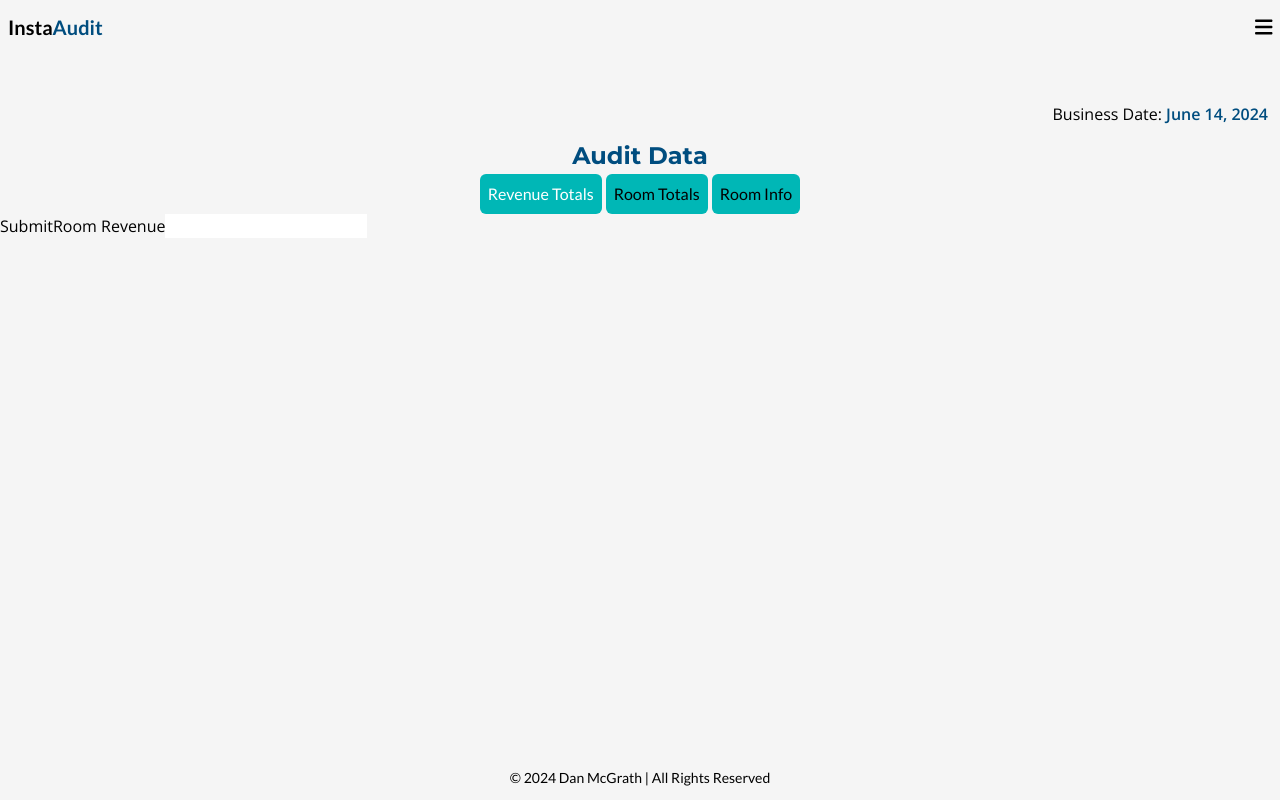
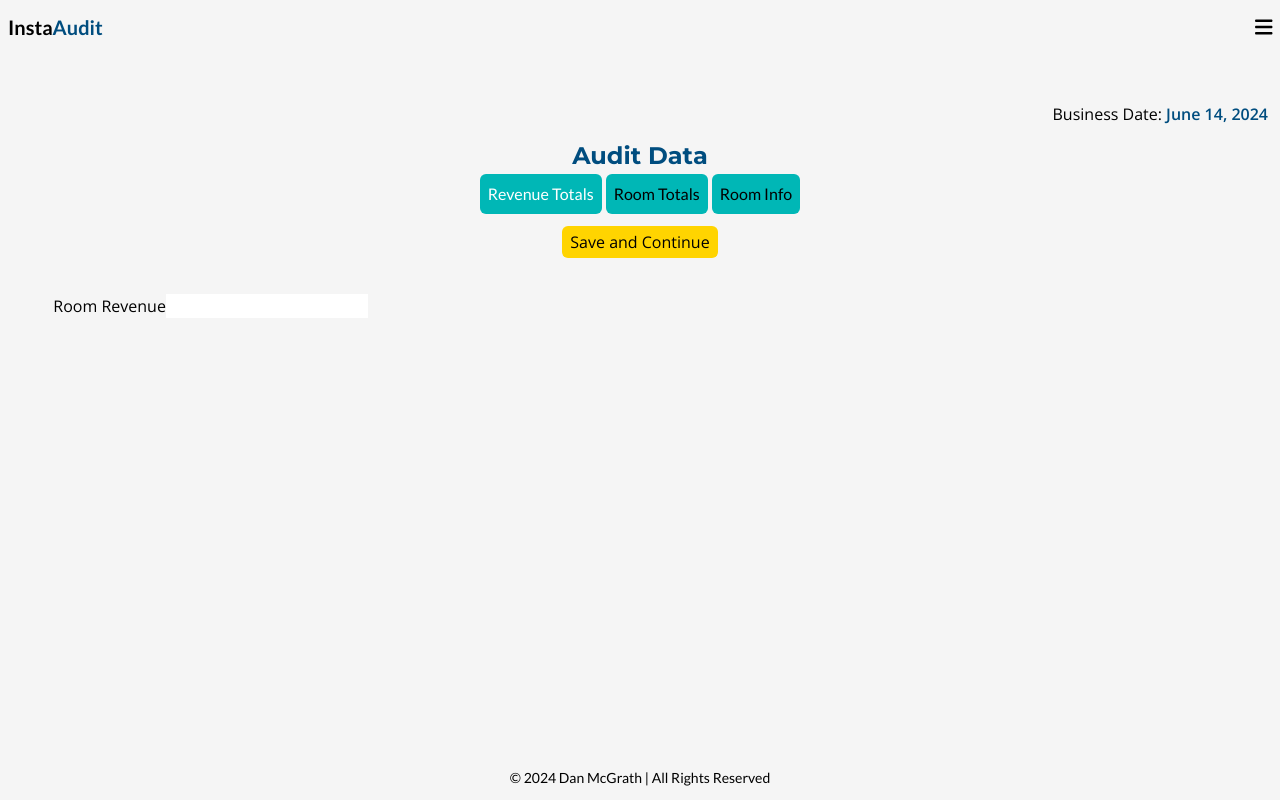
Before and after one commit to Dan-McGrath/InstaAudit, a React (Vite) app in the folder frontend/: page /dashboard/audit/submit in a window 1280 px wide. Built offline with nearby package versions, Linux system fonts and the light colour scheme; no server answers.

Commit message:
create func to change form page and save current data

```diff
--- a/frontend/src/pages/Audit/AuditForm/AuditForm.jsx
+++ b/frontend/src/pages/Audit/AuditForm/AuditForm.jsx
@@ -10,9 +10,21 @@ const AuditForm = () => {
   const formLinks = ['Revenue Totals', 'Room Totals', 'Room Info'];
 
   const [currentForm, setCurrentForm] = useState(formLinks[0]);
+  const [canSubmit, setCanSubmit] = useState(false);
 
   const handleSubmit = (e) => {
     e.preventDefault();
+  };
+
+  const saveAndContinue = () => {
+    const current = formLinks.indexOf(currentForm);
+    if (current === -1) {
+      setCurrentForm(formLinks[0]);
+    } else if (current === formLinks.length - 1) {
+      setCurrentForm(formLinks[0]);
+    } else {
+      setCurrentForm(formLinks[current + 1]);
+    }
   };
 
   let navBar;
@@ -21,7 +33,6 @@ const AuditForm = () => {
   if (currentForm === formLinks[0]) {
     navBar = (
       <>
-        <h2 className="text-2xl font-bold text-center text-primaryColor">Audit Data</h2>
         <nav>
           <ul className="flex items-center justify-center gap-1">
             <li
@@ -44,7 +55,6 @@ const AuditForm = () => {
   } else if (currentForm === formLinks[1]) {
     navBar = (
       <>
-        <h2 className="text-2xl font-bold text-center text-primaryColor">Audit Data</h2>
         <nav>
           <ul className="flex items-center justify-center gap-1">
             <li className="p-2 rounded-md bg-secondaryColor font-cta" onClick={() => setCurrentForm(formLinks[0])}>
@@ -67,7 +77,6 @@ const AuditForm = () => {
   } else if (currentForm === formLinks[2]) {
     navBar = (
       <>
-        <h2 className="text-2xl font-bold text-center text-primaryColor">Audit Data</h2>
         <nav>
           <ul className="flex items-center justify-center gap-1">
             <li className="p-2 rounded-md bg-secondaryColor font-cta" onClick={() => setCurrentForm(formLinks[0])}>
@@ -91,10 +100,25 @@ const AuditForm = () => {
 
   return (
     <>
+      <h2 className="text-2xl font-bold text-center text-primaryColor">Audit Data</h2>
       {navBar}
-      <form onSubmit={handleSubmit}>
-        <button type="submit">Submit</button>
-        {formComponent}
+      <form onSubmit={handleSubmit} className="w-11/12 mx-auto">
+        <div className="flex justify-center w-11/12 mx-auto">
+          {canSubmit ? (
+            <>
+              <button type="submit" className="w-3/4 px-2 py-1 mx-auto my-3 rounded-md bg-accentColor">
+                Submit
+              </button>
+            </>
+          ) : (
+            <>
+              <button type="button" onClick={saveAndContinue} className="px-2 py-1 my-3 rounded-md bg-accentColor">
+                Save and Continue
+              </button>
+            </>
+          )}
+        </div>
+        <div className="my-6">{formComponent}</div>
       </form>
     </>
   );
```
